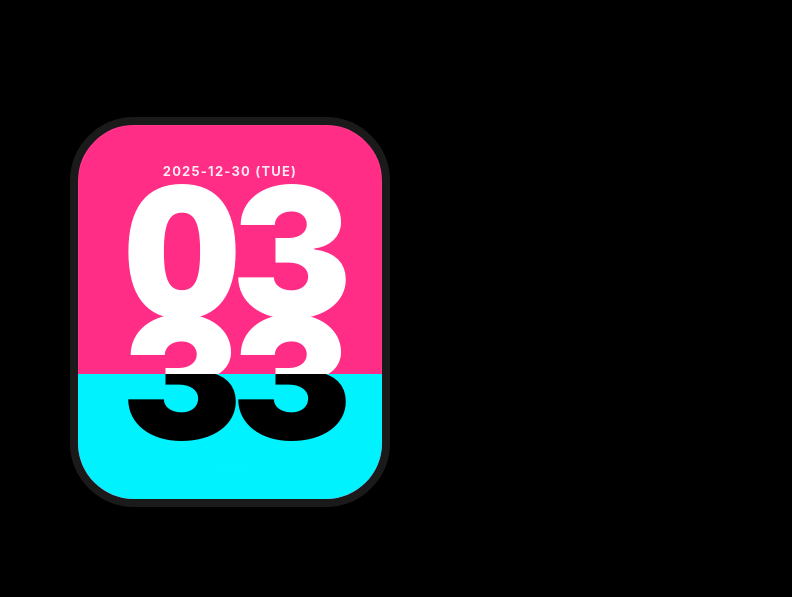
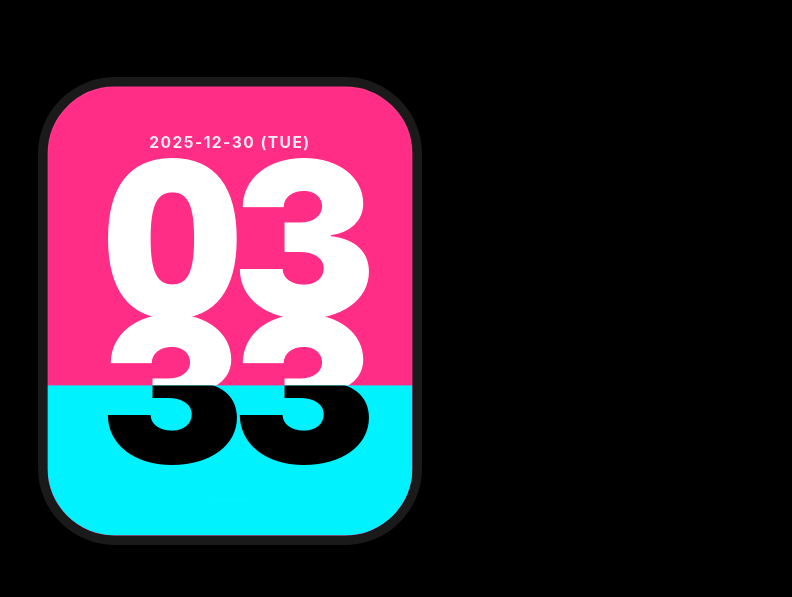
Before and after one commit to ansonlct/clock, a plain HTML site: page index.html in a window 1280 px wide. Shown: the part 174-771 px from the top of the page, 410-1202 px from the left. Drawn offline with Linux system fonts and the light colour scheme.

Commit message:
Update index.html

```diff
--- a/index.html
+++ b/index.html
@@ -5,7 +5,7 @@
     <meta name="viewport" content="width=device-width, initial-scale=1.0, maximum-scale=1.0, user-scalable=no">
     <meta name="apple-mobile-web-app-capable" content="yes">
     <meta name="apple-mobile-web-app-status-bar-style" content="black-translucent">
-    <title>Apple Clock</title>
+    <title>Apple Clock - Optimized Layout</title>
 
     <link rel="preconnect" href="https://fonts.googleapis.com">
     <link rel="preconnect" href="https://fonts.gstatic.com" crossorigin>
@@ -25,6 +25,11 @@
             --font-family: 'SF Pro Display', 'Inter', -apple-system, BlinkMacSystemFont, sans-serif;
             --transition-speed: 0.6s;
             --easing: cubic-bezier(0.25, 1, 0.5, 1);
+
+            /* --- 這裡控制控制面板與手錶之間的間距 --- */
+            --controls-to-watch-gap: 80px;
+            /* --- 這裡控制頂部距離 --- */
+            --top-safe-area: 45px;
         }
 
         body.env-light {
@@ -48,7 +53,6 @@
             overflow: hidden; position: fixed;
         }
 
-        /* --- 穩定版 Loader --- */
         #loader {
             position: fixed; top: 0; left: 0; width: 100%; height: 100%;
             background-color: #000;
@@ -64,7 +68,6 @@
 
         .loading-bar-fill {
             width: 0%; height: 100%; background: #fff;
-            /* 確保 transition 屬性正確 */
             transition: width 2s cubic-bezier(0.22, 1, 0.36, 1);
             will-change: width;
         }
@@ -77,11 +80,15 @@
             position: relative;
         }
 
-        /* --- UI 元件 --- */
+        /* --- UI 控制元件佈局調整 --- */
         .controls-wrapper {
-            position: relative; margin-top: 45px; z-index: 1000;
+            position: relative;
+            margin-top: var(--top-safe-area);
+            margin-bottom: var(--controls-to-watch-gap); /* 這裡控制下方的間距 */
+            z-index: 1000;
             display: flex; flex-direction: column; gap: 14px; flex-shrink: 0;
         }
+
         .control-item { display: flex; flex-direction: column; align-items: center; }
         .label { font-size: 10px; font-weight: 800; color: var(--env-text); text-transform: uppercase; letter-spacing: 2px; margin-bottom: 6px; transition: color 0.3s; }
         .control-group {
@@ -99,8 +106,27 @@
         }
         .btn.active { background: var(--env-btn-active); color: var(--env-btn-text); box-shadow: 0 4px 12px rgba(0,0,0,0.15); }
 
-        .watch-viewport { flex-grow: 1; display: flex; justify-content: center; align-items: center; width: 100%; overflow: visible; position: relative; }
-        .watch-scale-container { width: 320px; height: 390px; transform-origin: center center; transition: transform 0.1s linear; display: flex; justify-content: center; align-items: center; will-change: transform; }
+        /* 視窗區域 */
+        .watch-viewport {
+            flex-grow: 1;
+            display: flex;
+            justify-content: center;
+            align-items: flex-start; /* 改為 flex-start 配合 margin-top 比較精確控制 */
+            width: 100%;
+            overflow: visible;
+            position: relative;
+        }
+
+        .watch-scale-container {
+            width: 320px;
+            height: 390px;
+            transform-origin: top center; /* 縮放起點改為頂部，這樣間距調整會更直覺 */
+            transition: transform 0.1s linear;
+            display: flex;
+            justify-content: center;
+            align-items: center;
+            will-change: transform;
+        }
 
         .watch-case {
             position: relative; width: 320px; height: 390px; background-color: #000;
@@ -179,17 +205,17 @@
         <div class="watch-viewport">
             <div class="watch-scale-container" id="watch-scaler">
                 <div class="watch-case">
-                    <div class="date-info" id="full-date">2025-12-30 (TUE)</div>
+                    <div class="date-info" id="full-date">---- -- -- (---)</div>
                     <div class="bottom-line"></div>
 
                     <div class="flux-container">
                         <div class="row">
-                            <div class="digit-box"><div class="digit-style digit-base" id="h1-b">1</div></div>
+                            <div class="digit-box"><div class="digit-style digit-base" id="h1-b">0</div></div>
                             <div class="digit-box"><div class="digit-style digit-base" id="h2-b">0</div></div>
                         </div>
                         <div class="row">
                             <div class="digit-box"><div class="digit-style digit-base" id="m1-b">0</div></div>
-                            <div class="digit-box"><div class="digit-style digit-base" id="m2-b">9</div></div>
+                            <div class="digit-box"><div class="digit-style digit-base" id="m2-b">0</div></div>
                         </div>
                     </div>
 
@@ -197,12 +223,12 @@
                         <div class="mask-content-fix">
                             <div class="flux-container">
                                 <div class="row">
-                                    <div class="digit-box"><div class="digit-style digit-fill" id="h1-f">1</div></div>
+                                    <div class="digit-box"><div class="digit-style digit-fill" id="h1-f">0</div></div>
                                     <div class="digit-box"><div class="digit-style digit-fill" id="h2-f">0</div></div>
                                 </div>
                                 <div class="row">
                                     <div class="digit-box"><div class="digit-style digit-fill" id="m1-f">0</div></div>
-                                    <div class="digit-box"><div class="digit-style digit-fill" id="m2-f">9</div></div>
+                                    <div class="digit-box"><div class="digit-style digit-fill" id="m2-f">0</div></div>
                                 </div>
                             </div>
                         </div>
@@ -222,36 +248,30 @@
     </div>
 
     <script>
-        // 核心啟動邏輯：確保 Loader 正常運作
         window.addEventListener('load', () => {
             const fill = document.getElementById('loading-fill');
             const loader = document.getElementById('loader');
             const main = document.getElementById('main-content');
 
-            // 1. 強制觸發重繪，確保 CSS transition 生效
             void fill.offsetWidth;
             fill.style.width = '100%';
 
-            // 2. 2.2秒後進入主畫面 (比動畫長一點點以確保完成)
             setTimeout(() => {
                 loader.style.opacity = '0';
-                loader.style.pointerEvents = 'none'; // 關鍵：讓滑鼠能穿透
+                loader.style.pointerEvents = 'none';
                 main.style.opacity = '1';
 
-                // 3. 初始化系統
                 handleResize();
                 requestAnimationFrame(clockLoop);
 
-                // 4. 清理 Loader DOM 以釋放記憶體
                 setTimeout(() => loader.remove(), 1000);
             }, 2200);
         });
 
-        // 智慧縮放邏輯
         function handleResize() {
             const scaler = document.getElementById('watch-scaler');
             const controls = document.querySelector('.controls-wrapper');
-            const padding = 30;
+            const padding = 20;
 
             const baseW = 320;
             const baseH = 390;
@@ -261,13 +281,14 @@
             const controlsRect = controls.getBoundingClientRect();
             const controlsBottom = controlsRect.bottom;
 
+            // 計算扣除控制面板後剩餘的高度
             const availableH = screenH - controlsBottom - padding;
-            const availableW = screenW - padding;
+            const availableW = screenW - (padding * 2);
 
             let scale = Math.min(availableW / baseW, availableH / baseH);
 
-            if (scale > 1) scale = 1;
-            if (scale < 0.25) scale = 0.25;
+            if (scale > 1.2) scale = 1.2; // 稍微允許放大一點
+            if (scale < 0.2) scale = 0.2;
 
             scaler.style.transform = `scale(${scale})`;
         }
@@ -275,7 +296,6 @@
         window.addEventListener('resize', handleResize);
         window.addEventListener('orientationchange', () => setTimeout(handleResize, 100));
 
-        // 系統切換
         function setEnv(env) {
             document.body.classList.toggle('env-light', env === 'light');
             document.getElementById('env-light-btn').classList.toggle('active', env === 'light');
@@ -289,7 +309,6 @@
             document.getElementById('btn-outline').classList.toggle('active', mode === 'outline');
         }
 
-        // 高效能時鐘循環
         function clockLoop() {
             const now = new Date();
 
@@ -306,7 +325,6 @@
             updateDigit('m1', mStr[0]);
             updateDigit('m2', mStr[1]);
 
-            // 極致平滑的毫秒級更新
             const s = now.getSeconds();
             const ms = now.getMilliseconds();
             const progress = ((s + ms / 1000) / 60) * 100;
```
